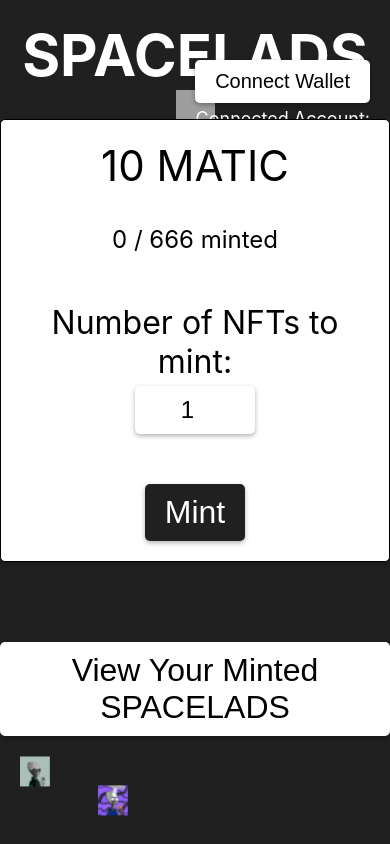
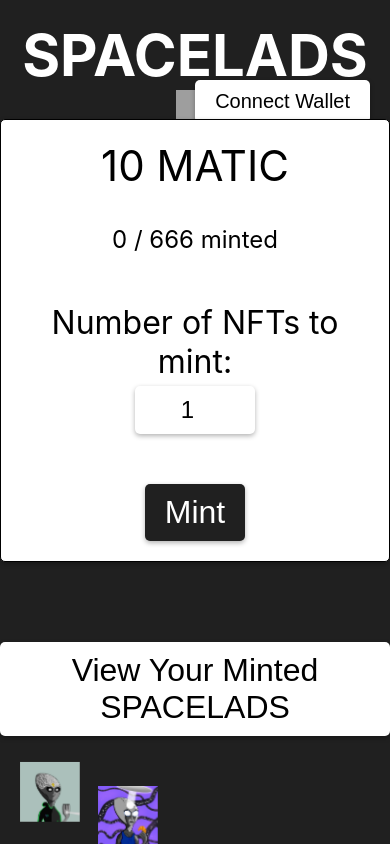
Before and after one commit to JenAprlrain/MintSpacelads, a React (Create React App) app: page / in a window 390 px wide. Built offline with nearby package versions, Linux system fonts and the light colour scheme; grey boxes are pictures that could not be loaded.

Commit message:
fix for mobile

```diff
--- a/src/App.css
+++ b/src/App.css
@@ -235,13 +235,13 @@ button:hover {
 @media (max-width: 480px) {
   .connect-wallet-btn {
     font-size: 20px;
-    margin-top: 40px;
+    margin-top: 60px;
   }
 }
 
 @media screen and (max-width: 600px) {
   .moving-images img {
-    width: 30px;
-    height: 30px;
+    width: 60px;
+    height: 60px;
   }
 }
```
